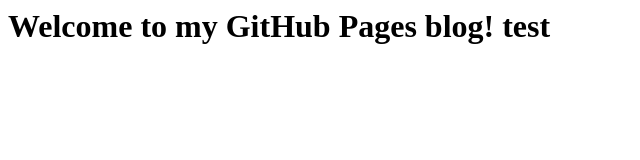
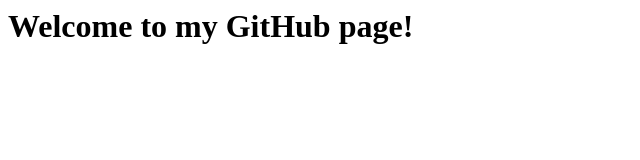
Before and after one commit to AnassKartit/blog, a plain HTML site: page index.html in a window 1280 px wide. Shown: the whole page, without its empty margins (0-640 px from the left). Drawn offline with Linux system fonts and the light colour scheme.

Commit message:
Update blog

```diff
--- a/index.html
+++ b/index.html
@@ -1 +1 @@
-<html><body><h1>Welcome to my GitHub Pages blog! test</h1></body></html>
+<html><body><h1>Welcome to my GitHub page!</h1></body></html>
```
